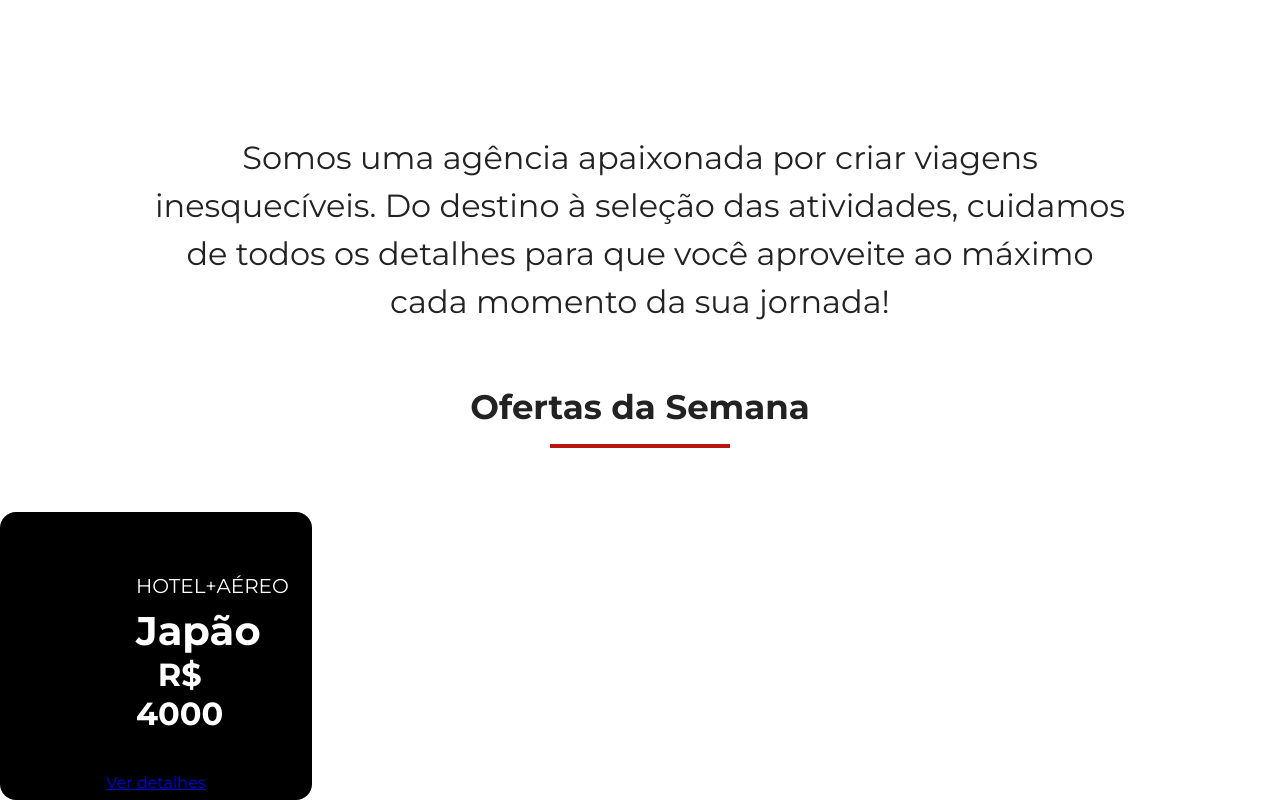
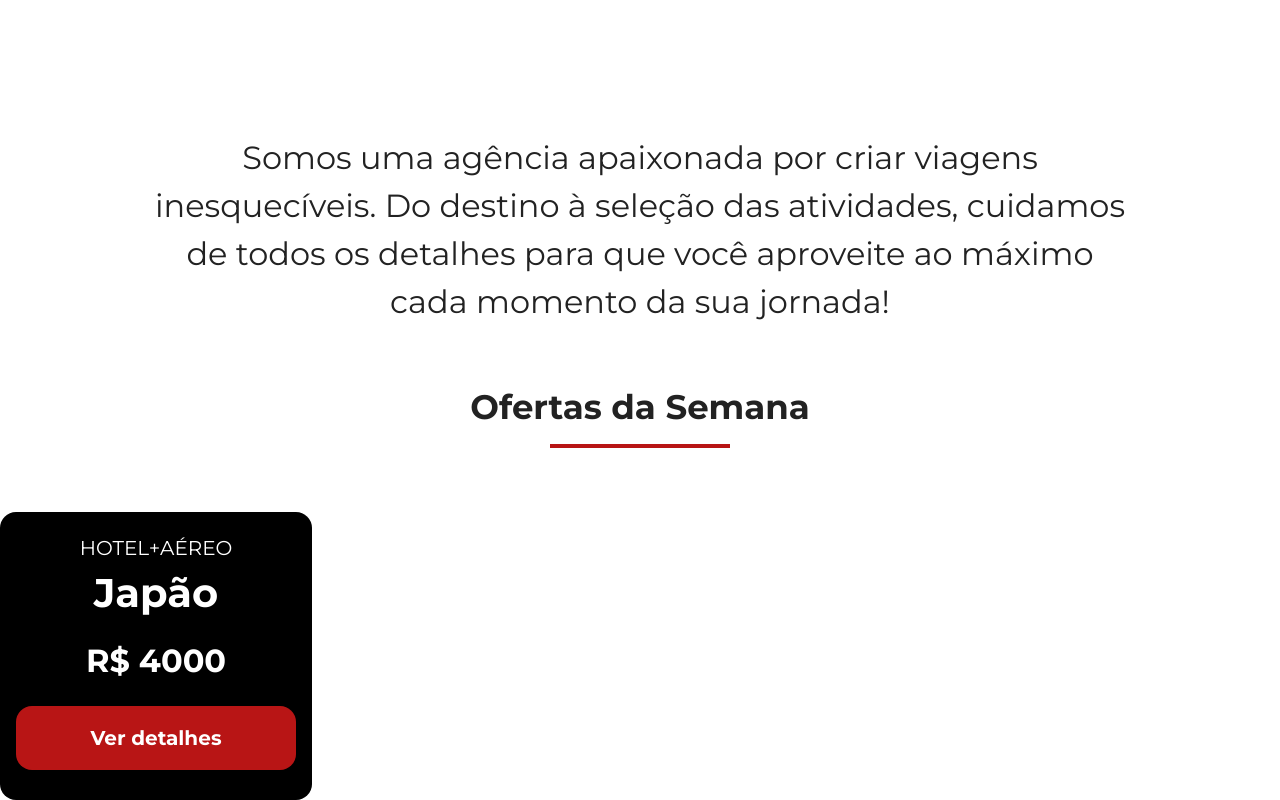
Before and after one commit to Paulina-ACP/jornada-viagens, a plain HTML site: page index.html in a window 1280 px wide. Shown: the part 686-1486 px from the top of the page. Drawn offline with Linux system fonts and the light colour scheme.

Commit message:
Finaliza estilos do botao

```diff
--- a/css/global.css
+++ b/css/global.css
@@ -60,6 +60,19 @@ body {
   margin: 16px auto 32px;
 }
 
+.button{
+  width: 280px;
+  height: 64px;
+  color: var(--text-secondary-color);
+  font-weight: var(--titles-weigth);
+  font-size: 20px;
+  background-color: var(--secondary-color);
+  border-radius: 16px;
+  display: inline-block;
+  text-decoration: none;
+  line-height: 64px;
+}
+
 @media screen and (min-width: 768px) {
   .section-title h2 {
     font-size: 34px;
@@ -68,3 +81,9 @@ body {
     margin: 16px auto 64px;
   }
 }
+
+@media screen and (min-width: 1024px) {
+  .button:hover{
+    background-color: var(--primary-color);
+  }
+}
--- a/css/offers.css
+++ b/css/offers.css
@@ -12,6 +12,8 @@
     display: block;
     background-color: transparent;
     position: static;
+    padding: 0 48px ;
+    margin-bottom: 24px;
 }
 
 .card header p{
@@ -27,6 +29,6 @@
 
 .card header span{
     font-size: 32px;
-    margin-top: 24px 0 0;
+    margin-top: 24px;
     display: inline-block;
 }
```
